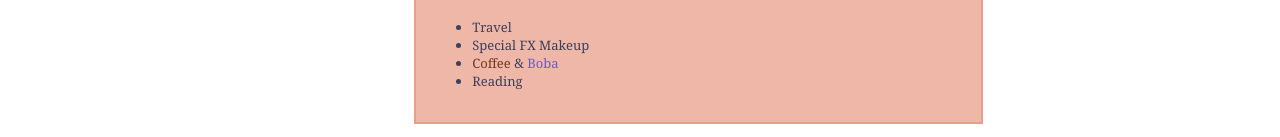
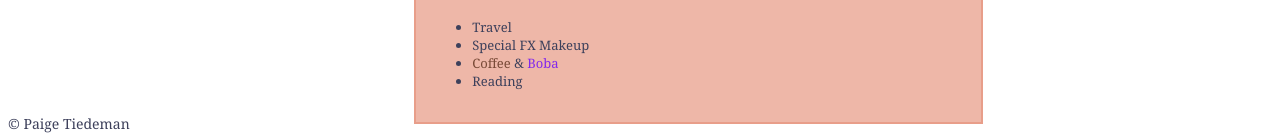
Before and after one commit to paigetiedeman/portfolio, a plain HTML site: page index.html in a window 1280 px wide. Shown: the part 653-790 px from the top of the page. Drawn offline with Linux system fonts and the light colour scheme.

Commit message:
header and footer dded and formatted

```diff
--- a/css/styles.css
+++ b/css/styles.css
@@ -74,9 +74,17 @@ li {
 }
 
 .coffee {
-  color: rgb(114, 55, 31);
+  color: #774936;
 }
 
 .boba {
-  color:slateblue;
+  color: #8228EC;
 }
+
+.footer {
+  position: absolute;
+  bottom: 0;
+  color: #3D405B;
+  text-align: center;
+  background-color: white;
+}
--- a/index.html
+++ b/index.html
@@ -8,7 +8,6 @@
   <div class="header">
   <h1>Paige Tiedeman's Portfolio</h1><hr><br>
   </div>
-  <div class="wrapper">
     <img src="images/paige.jpg" class="centered.image" Hspace=20>
     <div class="column">
       <h3>ABOUT</h3>
@@ -70,6 +69,8 @@
         </ul>
       </ol>
     </div>
-  </div>
+<footer class="footer">
+  <p>&copy; Paige Tiedeman</p>
+</footer>
 </body>
 </html>
```
